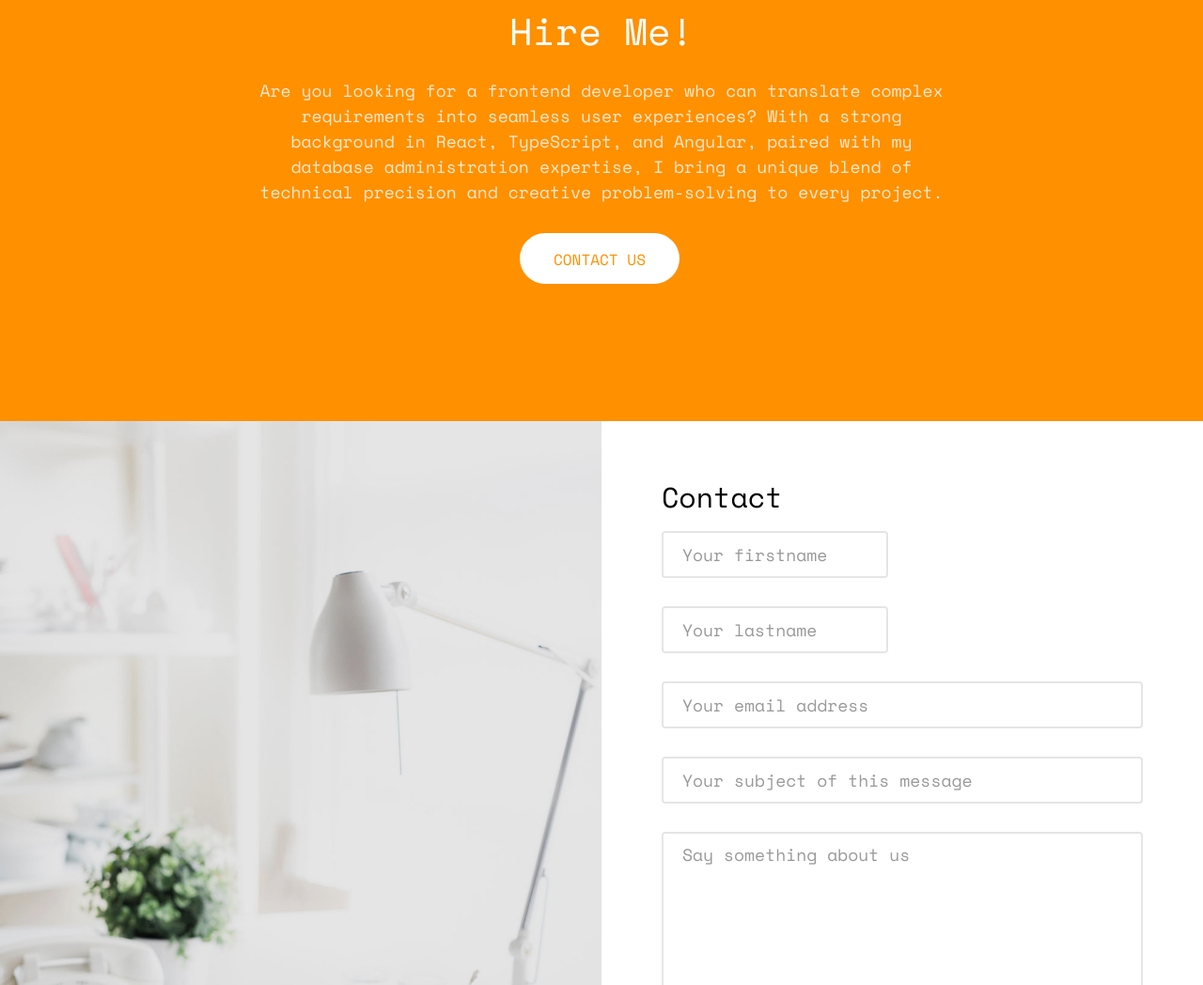
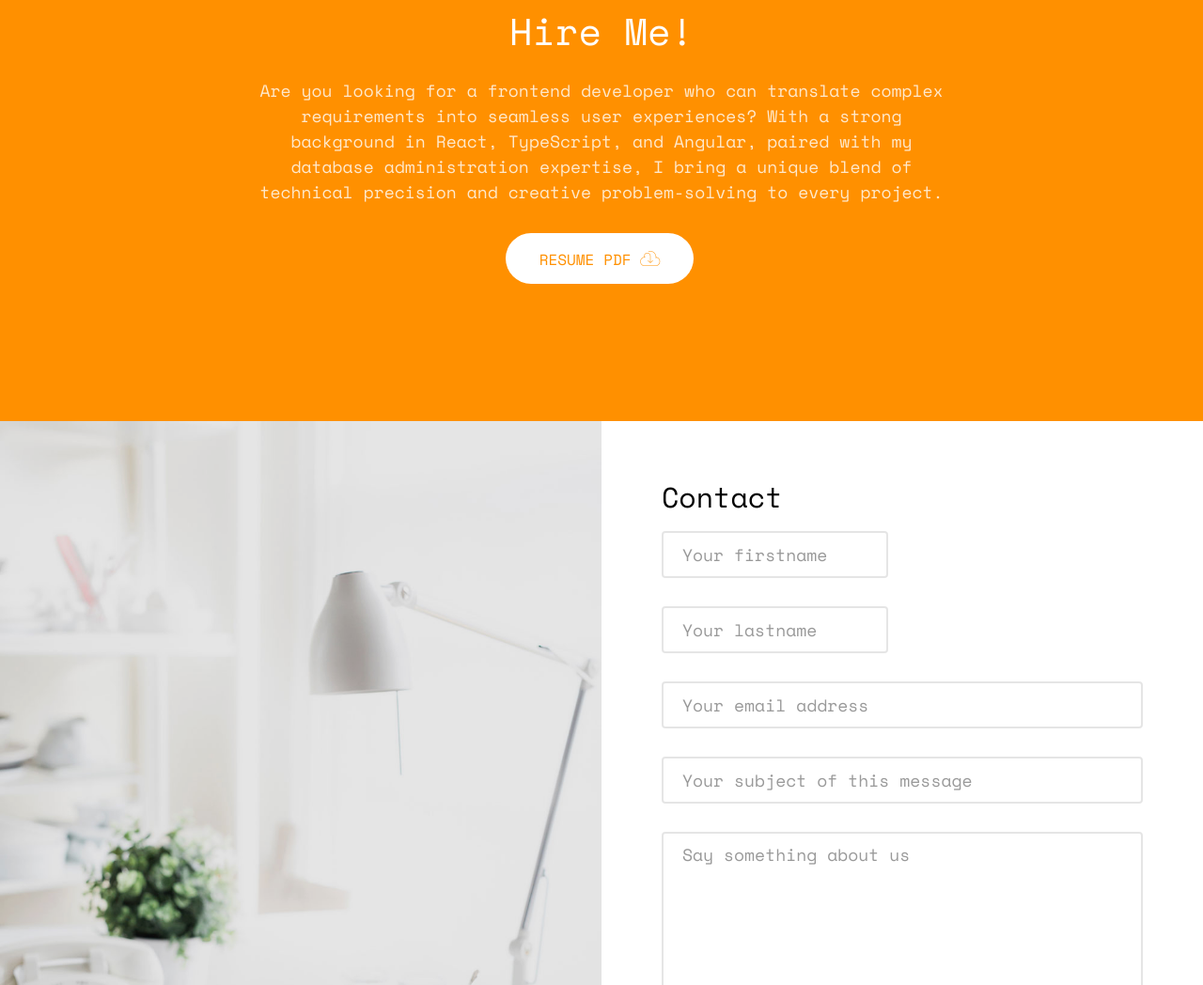
Before and after one commit to FadyRSaweres/My-portfolio-Website, a plain HTML site: page index.html in a window 1280 px wide. Shown: the part 5390-6438 px from the top of the page at 94% size. Drawn offline with nearby package versions, Linux system fonts and the light colour scheme; some packages are replaced by stand-ins of ours; no server answers; files whose address does not match are found by name.

Commit message:
new index pdf added

```diff
--- a/index.html
+++ b/index.html
@@ -576,7 +576,13 @@
 							user experiences? With a strong background in React, TypeScript, and Angular, paired with my
 							database administration expertise, I bring a unique blend of technical precision and
 							creative problem-solving to every project.</p>
-						<p><a href="#" class="btn btn-default btn-lg">Contact Us</a></p>
+						<p>
+							<a href="images/Fady Ragaa - Front end developer.pdf" class="btn btn-default btn-lg"
+								download="resume.pdf">
+								Resume PDF
+								<i class="icon-download text-lg"></i>
+							</a>
+						</p>
 					</div>
 				</div>
 			</div>
@@ -646,10 +652,6 @@
 	<!-- Easy PieChart -->
 	<script src="js/jquery.easypiechart.min.js"></script>
 	<!-- Google Map -->
-	<script
-		src="https://maps.googleapis.com/maps/api/js?key=AIzaSyCefOgb1ZWqYtj7raVSmN4PL2WkTrc-KyA&sensor=false"></script>
-	<script src="js/google_map.js"></script>
-
 	<!-- Main -->
 	<script src="js/main.js"></script>
 
```
Also changed, not shown: 1 other file.
